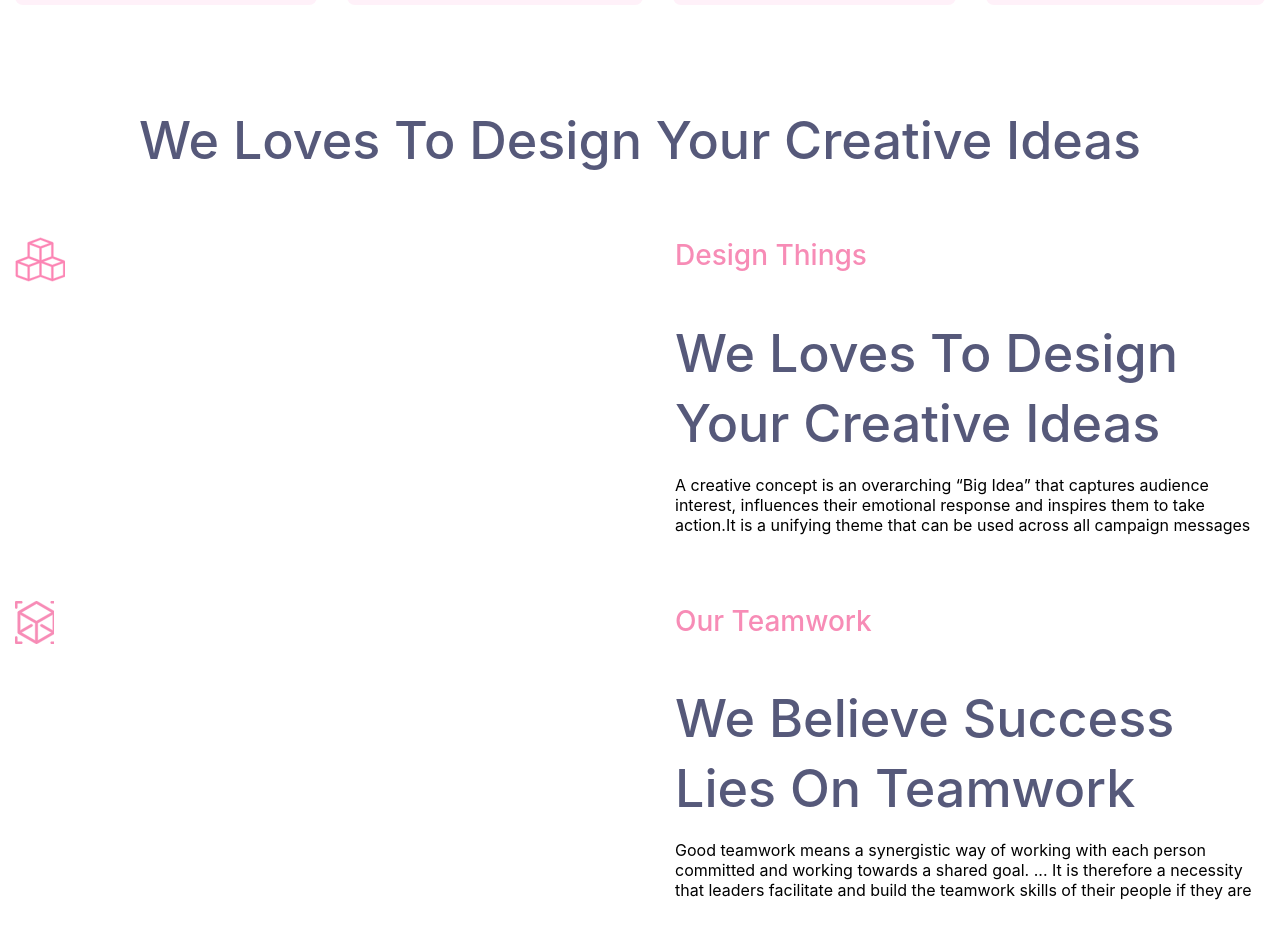
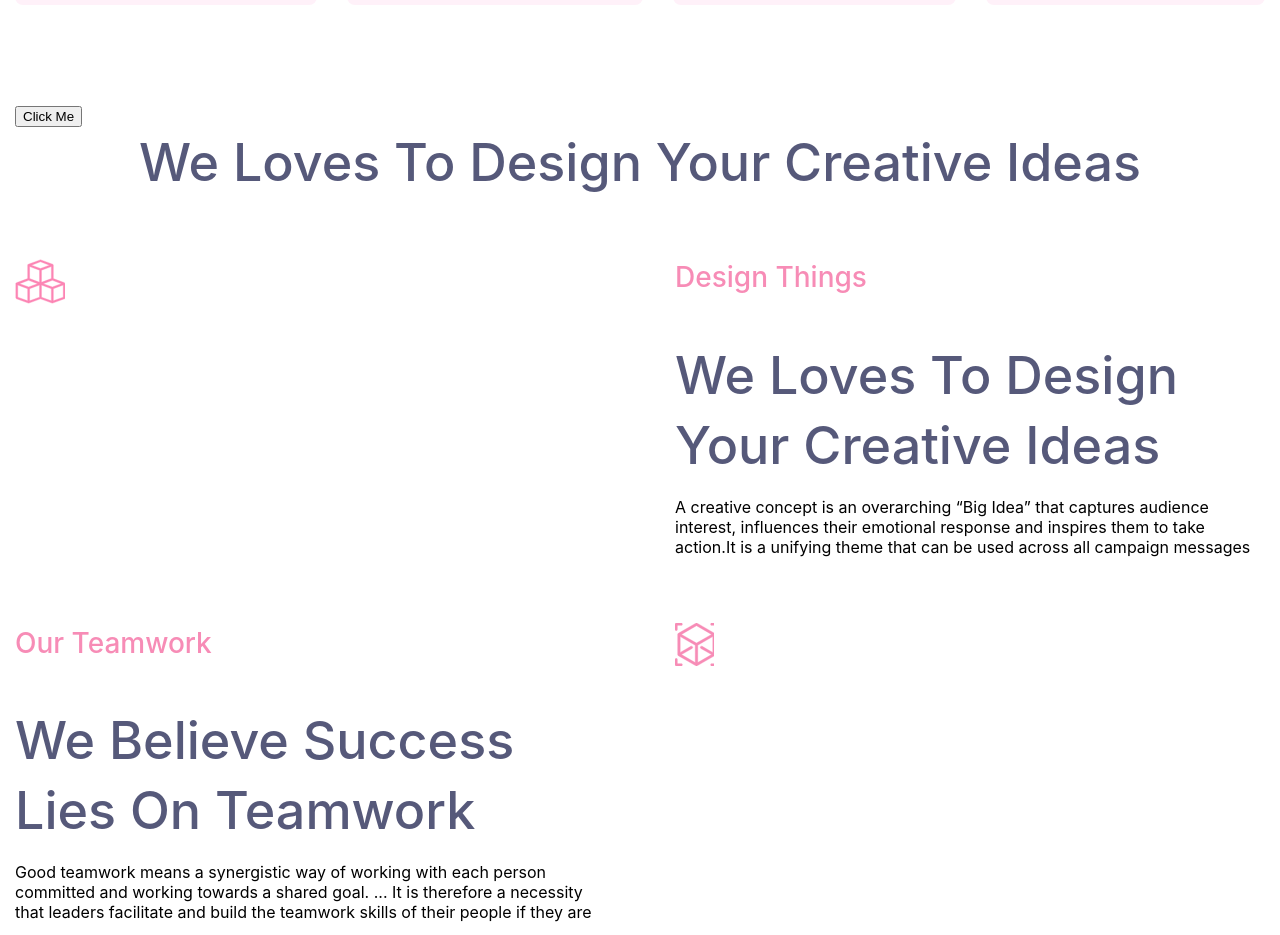
Before and after one commit to masha-kozhukh/react, a React (Create React App) app: page / in a window 1280 px wide. Shown: the part 495-1430 px from the top of the page. Built offline with nearby package versions, Linux system fonts and the light colour scheme.

Commit message:
added Button

```diff
--- a/src/App.css
+++ b/src/App.css
@@ -98,10 +98,25 @@
   grid-template-columns: 1fr 1fr;
   grid-column-gap: 70px;
   grid-row-gap: 20px;
+  grid-auto-flow: dense;
 }
-.block:first-child{
+.block:first-child {
   margin-bottom: 50px;
 }
+.block:first-child div:nth-child(1) {
+  grid-column: 1 / 2;
+}
+.block:first-child div:nth-child(2) {
+  grid-column: 2 / 3;
+}
+.block div:nth-child(2) {
+  grid-column: 1 / 2;
+}
+.block div:nth-child(1) {
+  grid-column: 2 / 3;
+}
+
+
 .block .subtitle {
   color: #f78cb6;
   font-size: 28px;
--- a/src/App.tsx
+++ b/src/App.tsx
@@ -5,6 +5,7 @@ import { ThreeCubes } from "./icons/ThreeCubes";
 import { Cubes } from "./icons/Cubes";
 import { Briefcase } from "./icons/Briefcase";
 import { ThreeLayer } from "./icons/ThreeLayer";
+import { Button } from "./components/Button";
 
 const services: ServicesProps = {
   professions: [
@@ -44,20 +45,19 @@ const services: ServicesProps = {
 const information: InformationProps = {
   blocks: [
     {
-      subtitle:"Design Things ",
+      subtitle: "Design Things ",
       title: "We Loves To Design Your Creative Ideas",
       text: "A creative concept is an overarching “Big Idea” that captures audience interest, influences their emotional response and inspires them to take action.It is a unifying theme that can be used across all campaign messages ",
       id: 0,
       icon: <ThreeCubes />,
     },
     {
-      subtitle:"Our Teamwork ",
+      subtitle: "Our Teamwork ",
       title: "We Believe Success Lies On Teamwork",
       text: "Good teamwork means a synergistic way of working with each person committed and working towards a shared goal. ... It is therefore a necessity that leaders facilitate and build the teamwork skills of their people if they are",
       id: 1,
       icon: <Cubes />,
     },
-
   ],
   title: "We Loves To Design Your Creative Ideas",
 
@@ -75,6 +75,7 @@ function App() {
       {/*/> */}
 
       <Services {...services} />
+      <Button></Button>
       <Information {...information} />
     </div>
   );
--- /dev/null
+++ b/src/components/Button.tsx
@@ -0,0 +1,22 @@
+import { log } from "console";
+import React, { useState } from "react";
+
+export type ButtonsProps = {};
+
+export const Button = React.memo((props: ButtonsProps) => {
+  const {} = props;
+  const [show, setShow] = useState(false);
+  const onShowClick = () => {
+    console.log("hhhh");
+    // if (show) {
+    //   setShow(true);
+    // } else setShow(false);
+    show ? setShow(true) : setShow(false);
+  };
+  return (
+    <div>
+      <button onClick={onShowClick}>Click Me</button>
+      {show && <h1>dddddd</h1>}
+    </div>
+  );
+});
```
